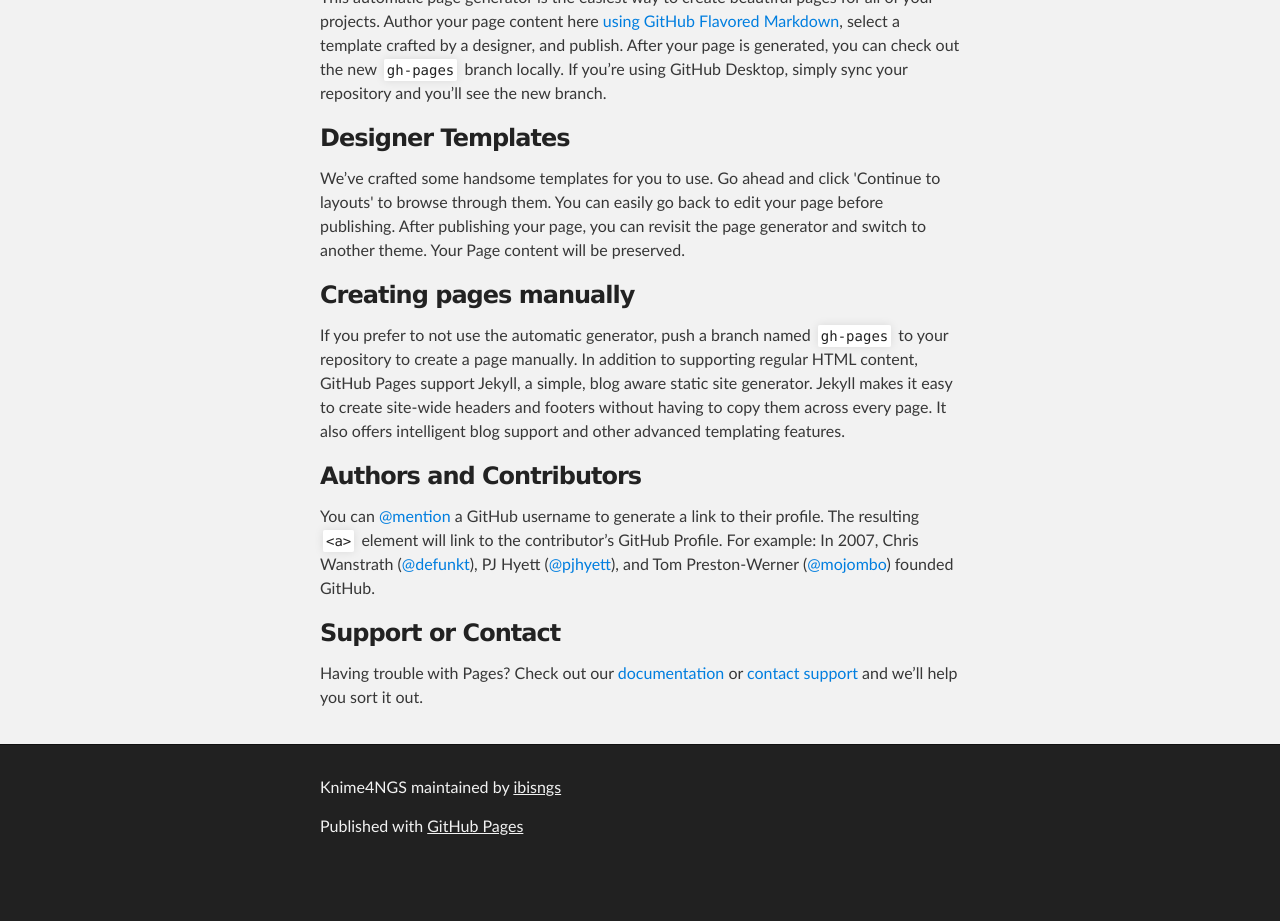
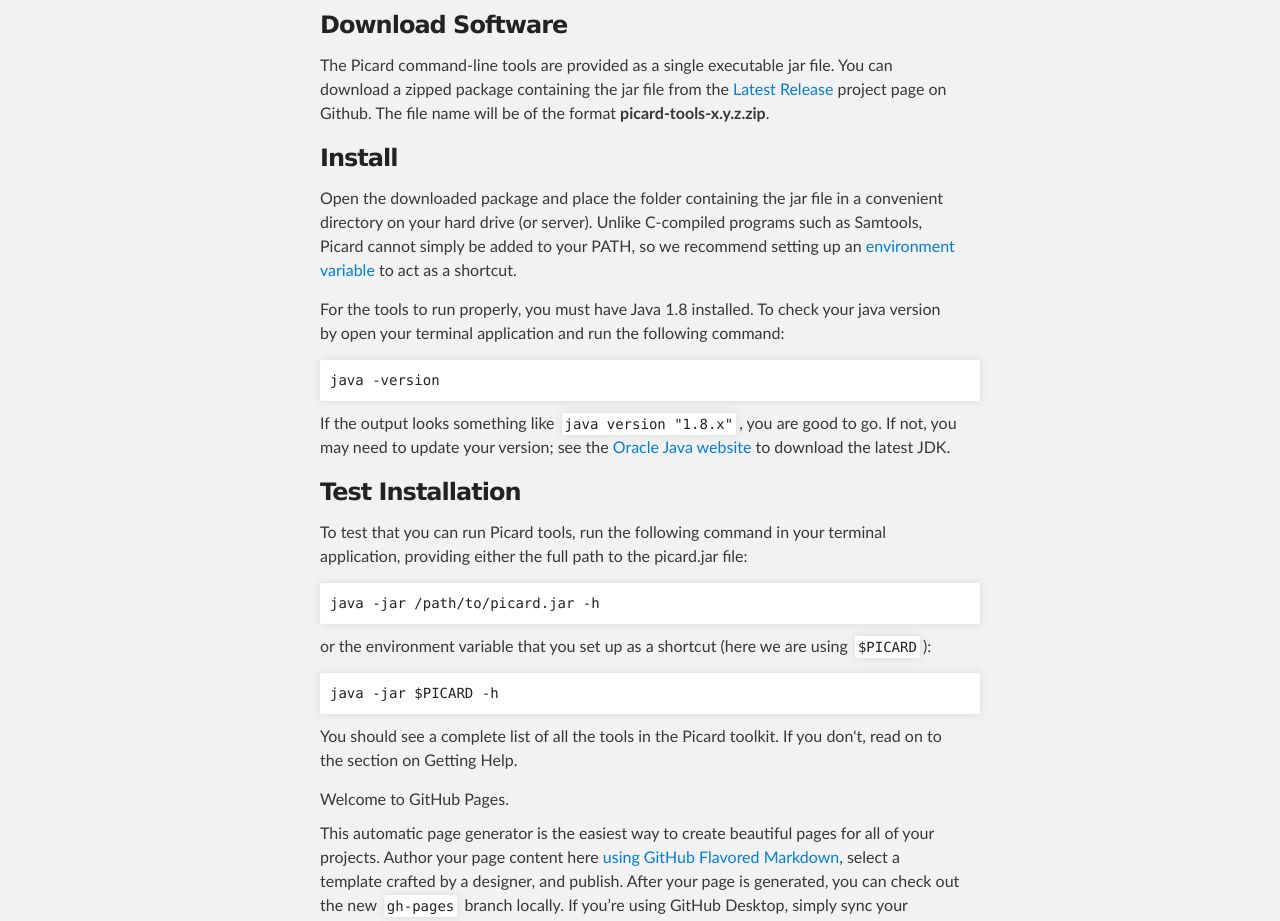
Before and after one commit to ibisngs/knime4ngs, a plain HTML site: page index.html in a window 1280 px wide. Shown: the part 285-1206 px from the top of the page. Before the commit the page ends 1158 px from the top, so only its background shows below. Drawn offline with Linux system fonts and the light colour scheme.

Commit message:
Update index.html

```diff
--- a/index.html
+++ b/index.html
@@ -32,6 +32,30 @@
     <div id="main_content_wrap" class="outer">
       <section id="main_content" class="inner">
         <h3>
+
+
+
+
+			<h2 id="QuickStart">Quick Start</h2>
+			<section>
+
+				<h3 class='nodent'>Download Software</h3>
+				<p>The Picard command-line tools are provided as a single executable jar file. You can download a zipped package containing the jar file from the <a href="https://github.com/broadinstitute/picard/releases/latest"> Latest Release</a> project page on Github. The file name will be of the format <strong>picard-tools-x.y.z.zip</strong>.
+
+				<h3 class='nodent'>Install</h3>
+				<p>Open the downloaded package and place the folder containing the jar file in a convenient directory on your hard drive (or server). Unlike C-compiled programs such as Samtools, Picard cannot simply be added to your PATH, so we recommend setting up an <a href="http://www.tutorialspoint.com/unix/unix-environment.htm">environment variable</a> to act as a shortcut.</p>
+				<p>For the tools to run properly, you must have Java 1.8 installed. To check your java version by open your terminal application and run the following command: </p>
+				<pre>java -version</pre>
+				<p>If the output looks something like <code>java version "1.8.x"</code>, you are good to go. If not, you may need to update your version; see the <a href="http://www.oracle.com/technetwork/java/javase/downloads/index.html">Oracle Java website</a> to download the latest JDK.</p>
+
+				<h3 class='nodent'>Test Installation</h3>
+				<p>To test that you can run Picard tools, run the following command in your terminal application, providing either the full path to the picard.jar file:</p>
+				<pre>java -jar /path/to/picard.jar -h </pre>
+				<p>or the environment variable that you set up as a shortcut (here we are using <code>$PICARD</code>):</p>
+				<pre>java -jar $PICARD -h </pre>
+				<p>You should see a complete list of all the tools in the Picard toolkit. If you don't, read on to the section on Getting Help.</p>
+
+
 <a id="welcome-to-github-pages" class="anchor" href="#welcome-to-github-pages" aria-hidden="true"><span aria-hidden="true" class="octicon octicon-link"></span></a>Welcome to GitHub Pages.</h3>
 
 <p>This automatic page generator is the easiest way to create beautiful pages for all of your projects. Author your page content here <a href="https://guides.github.com/features/mastering-markdown/">using GitHub Flavored Markdown</a>, select a template crafted by a designer, and publish. After your page is generated, you can check out the new <code>gh-pages</code> branch locally. If you’re using GitHub Desktop, simply sync your repository and you’ll see the new branch.</p>
```
